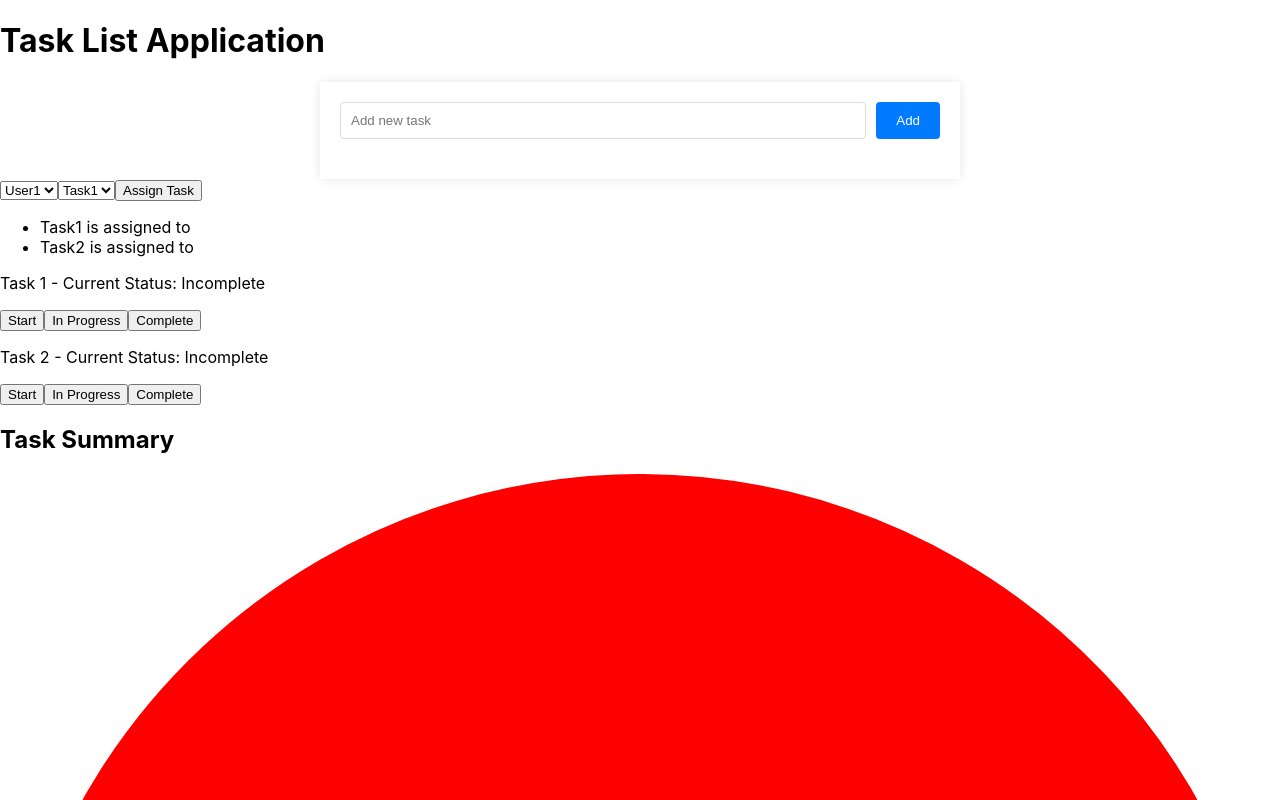
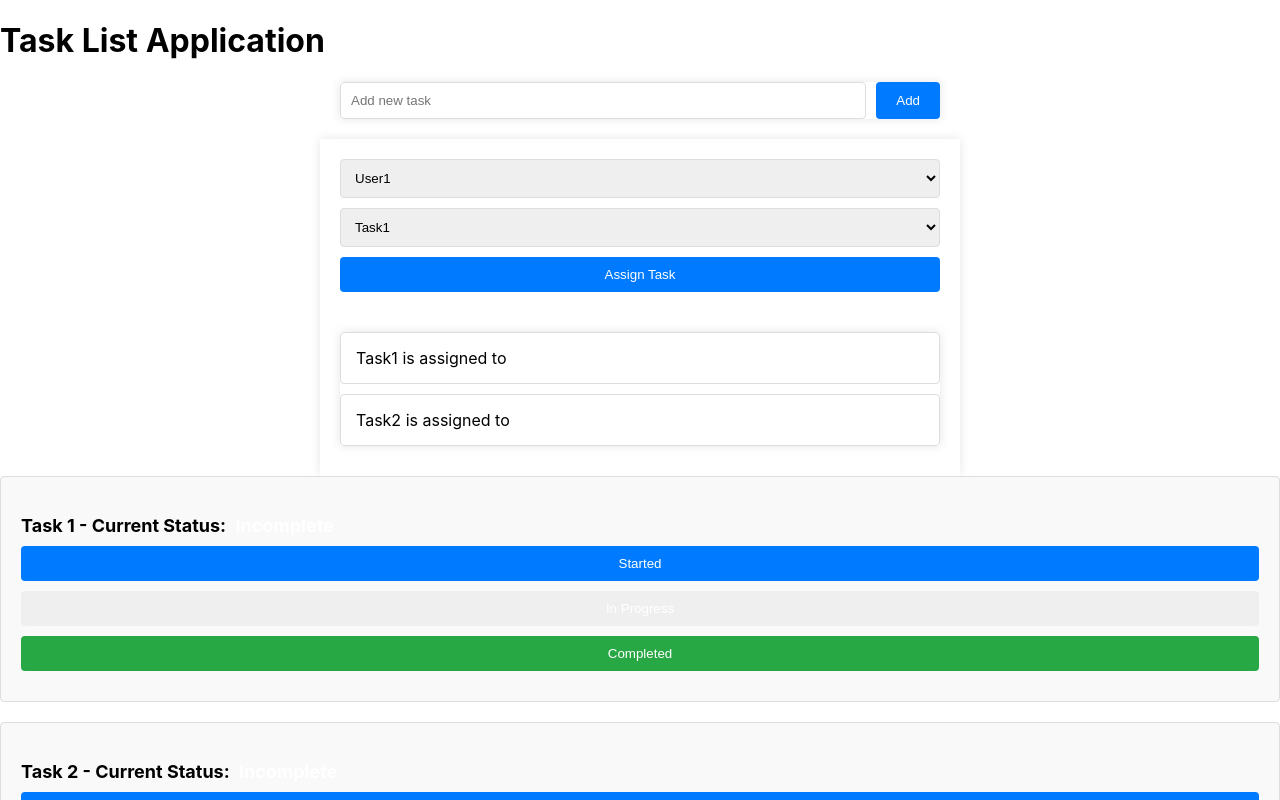
Before and after one commit to TejaYeshamoni/React-TaskList-App, a React (Create React App) app: page / in a window 1280 px wide. Shown: the top 800 px of the page. Built offline with nearby package versions, Linux system fonts and the light colour scheme.

Commit message:
DoneStyling-Assignment&Status

```diff
--- a/src/components/TaskAssignment/index.css
+++ b/src/components/TaskAssignment/index.css
@@ -0,0 +1,48 @@
+.task-assignment {
+  width: 100%;
+  max-width: 600px;
+  margin: 0 auto;
+  padding: 20px;
+  box-shadow: 0 0 10px rgba(0, 0, 0, 0.1);
+  background-color: #fff;
+}
+
+.task-select {
+  width: 100%;
+  margin-bottom: 10px;
+  padding: 10px;
+  border: 1px solid #ddd;
+  border-radius: 4px;
+}
+
+.assign-button {
+  width: 100%;
+  padding: 10px;
+  border: none;
+  border-radius: 4px;
+  background-color: #007bff;
+  color: #fff;
+  cursor: pointer;
+  margin-bottom: 20px;
+}
+
+.assign-button:hover {
+  background-color: #0056b3;
+}
+
+.message {
+  margin-bottom: 20px;
+  color: green;
+}
+
+.task-list {
+  list-style-type: none;
+  padding: 0;
+}
+
+.task-item {
+  margin-bottom: 10px;
+  padding: 15px;
+  border: 1px solid #ddd;
+  border-radius: 4px;
+}
--- a/src/components/TaskAssignment/index.js
+++ b/src/components/TaskAssignment/index.js
@@ -1,38 +1,46 @@
 import React, { useState } from 'react';
+import './index.css';
 
-// Assuming you have a list of users and tasks
 const users = ['User1', 'User2', 'User3'];
-let tasks = [{ name: 'Task1', status: 'Incomplete', assignedTo: '' }, { name: 'Task2', status: 'Incomplete', assignedTo: '' }];
+let tasks = [{ id: 1, name: 'Task1', status: 'Incomplete', assignedTo: '' }, { id: 2, name: 'Task2', status: 'Incomplete', assignedTo: '' }];
 
 function TaskAssignment() {
   const [selectedUser, setSelectedUser] = useState(users[0]);
-  const [selectedTask, setSelectedTask] = useState(tasks[0].name);
+  const [selectedTask, setSelectedTask] = useState(tasks[0].id);
   const [taskList, setTaskList] = useState(tasks);
+  const [message, setMessage] = useState('');
 
   const handleUserChange = (event) => {
     setSelectedUser(event.target.value);
   };
 
   const handleTaskChange = (event) => {
-    setSelectedTask(event.target.value);
+    setSelectedTask(Number(event.target.value));
   };
 
   const assignTask = () => {
-    const updatedTasks = taskList.map(task => task.name === selectedTask ? { ...task, assignedTo: selectedUser } : task);
-    setTaskList(updatedTasks);
+    const taskToAssign = taskList.find(task => task.id === selectedTask);
+    if (taskToAssign.assignedTo) {
+      setMessage(`Task ${taskToAssign.name} is already assigned to ${taskToAssign.assignedTo}`);
+    } else {
+      const updatedTasks = taskList.map(task => task.id === selectedTask ? { ...task, assignedTo: selectedUser } : task);
+      setTaskList(updatedTasks);
+      setMessage(`Task ${taskToAssign.name} is now assigned to ${selectedUser}`);
+    }
   };
 
   return (
-    <div>
-      <select value={selectedUser} onChange={handleUserChange}>
+    <div className="task-assignment">
+      <select value={selectedUser} onChange={handleUserChange} className="task-select">
         {users.map(user => <option key={user} value={user}>{user}</option>)}
       </select>
-      <select value={selectedTask} onChange={handleTaskChange}>
-        {taskList.map(task => <option key={task.name} value={task.name}>{task.name}</option>)}
+      <select value={selectedTask} onChange={handleTaskChange} className="task-select">
+        {taskList.filter(task => !task.assignedTo).map(task => <option key={task.id} value={task.id}>{task.name}</option>)}
       </select>
-      <button onClick={assignTask}>Assign Task</button>
-      <ul>
-        {taskList.map((task, index) => <li key={index}>{task.name} is assigned to {task.assignedTo}</li>)}
+      <button onClick={assignTask} className="assign-button">Assign Task</button>
+      <p className="message">{message}</p>
+      <ul className="task-list">
+        {taskList.map((task) => <li key={task.id} className="task-item">{task.name} is assigned to {task.assignedTo}</li>)}
       </ul>
     </div>
   );
--- /dev/null
+++ b/src/components/TaskStatusUpdates/index.css
@@ -0,0 +1,60 @@
+.task-status {
+    margin-bottom: 20px;
+    padding: 20px;
+    border: 1px solid #ddd;
+    border-radius: 4px;
+    background-color: #f9f9f9;
+  }
+
+  .task-name {
+    margin-bottom: 10px;
+    font-size: 18px;
+    font-weight: bold;
+  }
+
+  .status {
+    font-weight: bold;
+    color: #fff;
+    padding: 2px 5px;
+    border-radius: 4px;
+  }
+
+  .started {
+    background-color: #007bff;
+  }
+
+  .in-progress {
+    background-color: #ffc107;
+  }
+
+  .completed {
+    background-color: #28a745;
+  }
+
+  .status-button {
+    display: block;
+    width: 100%;
+    margin-bottom: 10px;
+    padding: 10px;
+    border: none;
+    border-radius: 4px;
+    color: #fff;
+    cursor: pointer;
+  }
+
+  .status-button:disabled {
+    opacity: 0.5;
+    cursor: not-allowed;
+  }
+
+  .started {
+    background-color: #007bff;
+  }
+
+  .in-progress {
+    background-color: #ffc107;
+  }
+
+  .completed {
+    background-color: #28a745;
+  }
--- a/src/components/TaskStatusUpdates/index.js
+++ b/src/components/TaskStatusUpdates/index.js
@@ -1,6 +1,6 @@
-
-
 import React from 'react';
+import './index.css';
+const statusOptions = ['Started', 'In Progress', 'Completed'];
 
 function TaskStatus({ task, onUpdateTaskStatus }) {
   const handleStatusChange = (newStatus) => {
@@ -8,11 +8,18 @@ function TaskStatus({ task, onUpdateTaskStatus }) {
   };
 
   return (
-    <div>
-      <p>{task.name} - Current Status: {task.status}</p>
-      <button onClick={() => handleStatusChange('Started')}>Start</button>
-      <button onClick={() => handleStatusChange('In Progress')}>In Progress</button>
-      <button onClick={() => handleStatusChange('Completed')}>Complete</button>
+    <div className="task-status">
+      <p className="task-name">{task.name} - Current Status: <span className={`status ${task.status.toLowerCase()}`}>{task.status}</span></p>
+      {statusOptions.map(status => (
+        <button
+          key={status}
+          className={`status-button ${status.toLowerCase()}`}
+          disabled={task.status === status}
+          onClick={() => handleStatusChange(status)}
+        >
+          {status}
+        </button>
+      ))}
     </div>
   );
 }
```
